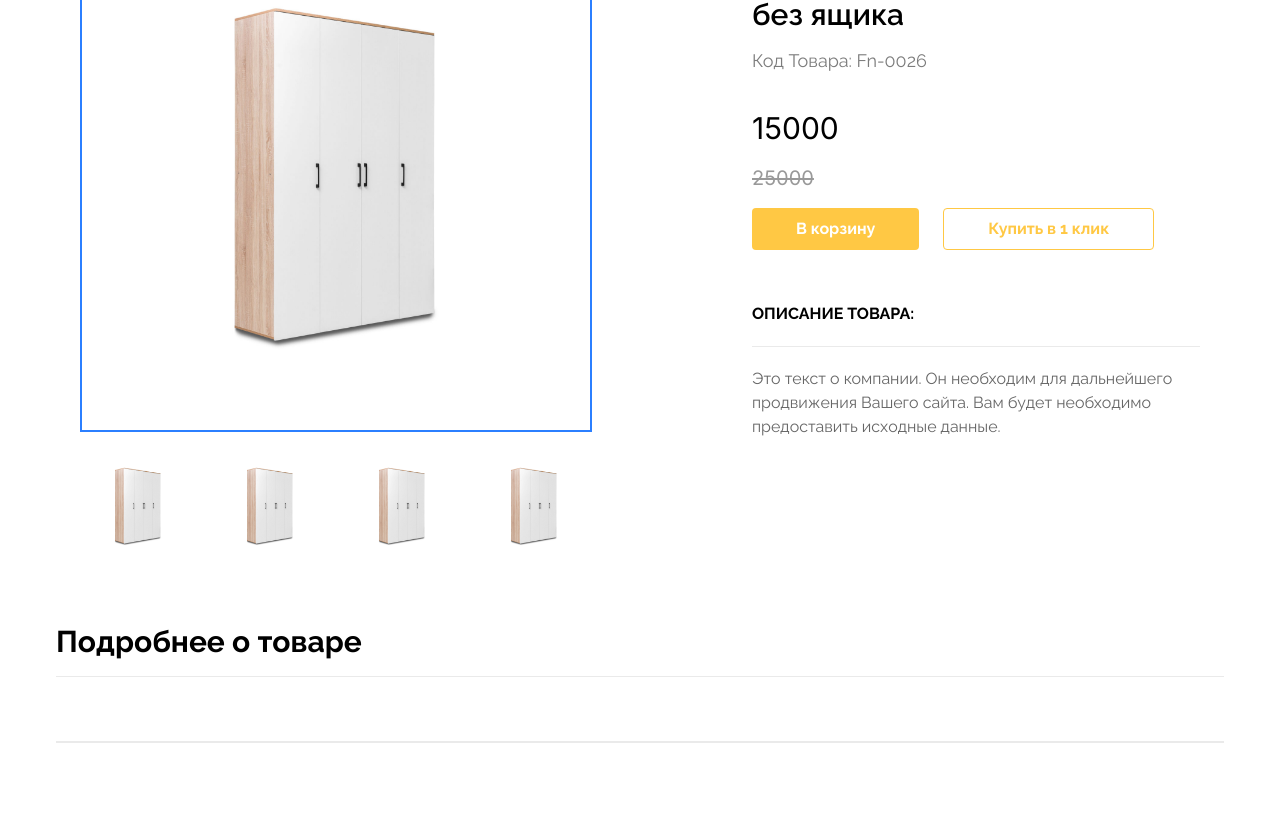
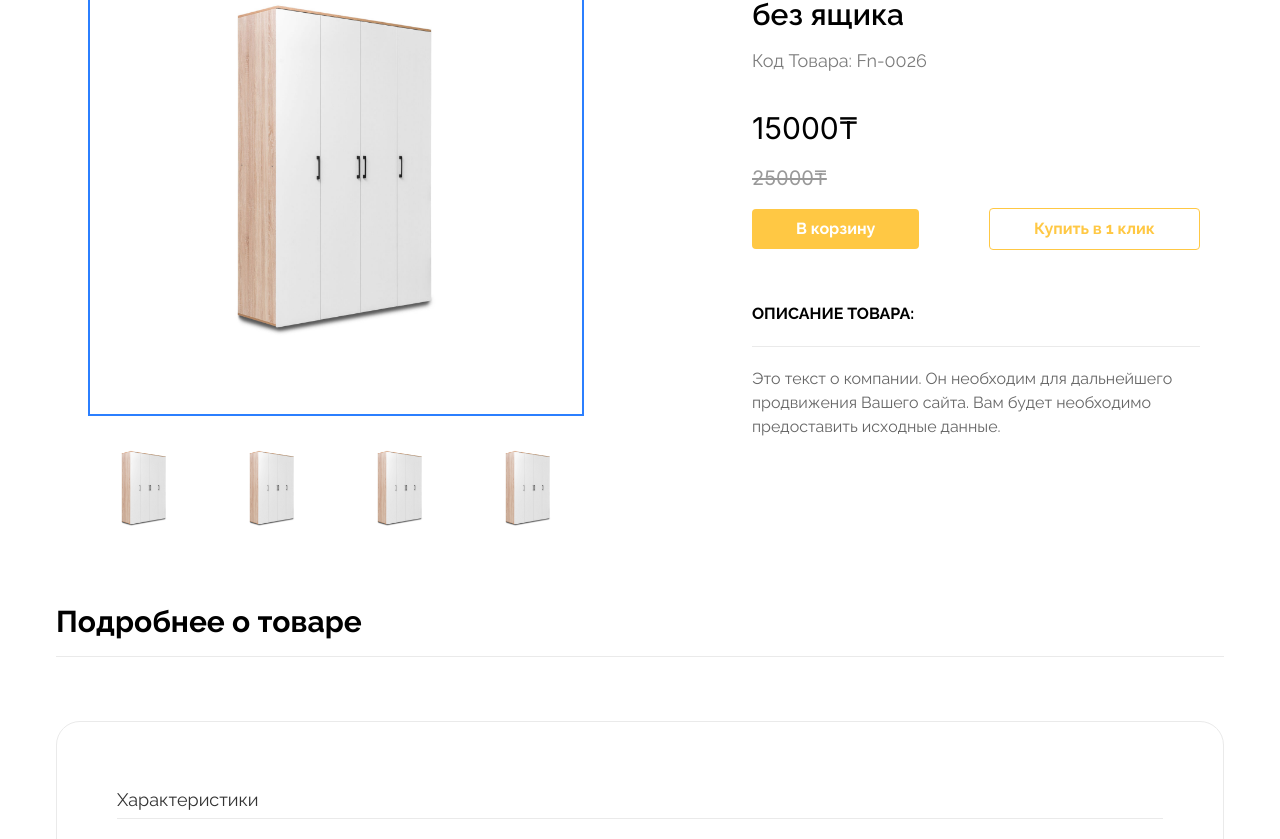
Before and after one commit to NzrSdv/viteProject, a Vue app: page /product/1 in a window 1280 px wide. Shown: the part 241-1080 px from the top of the page. Built offline with nearby package versions, Linux system fonts and the light colour scheme.

Commit message:
accordion's done

```diff
--- /dev/null
+++ b/src/UI/accordion/AccordionBase.vue
@@ -0,0 +1,50 @@
+<script setup>
+import AccordionSelector from "./AccordionSelector.vue";
+</script>
+
+<template>
+  <div v-for="(title, titleindex) in titles" :key="titleindex">
+    <div
+      class="border-b border-solid border-[#EAEAEA] pb-2 pt-5"
+      @click="
+        () => {
+          if (currentShow != titleindex) {
+            currentShow = titleindex;
+          }
+          else{
+            currentShow = -1;
+          }
+        }
+      "
+    >
+      <h2
+        class="font-[Raleway] font-normal text-lg/5 text-[#333333] cursor-pointer"
+      >
+        {{ title }}
+      </h2>
+    </div>
+    <div
+      v-if="currentShow == titleindex"
+      v-for="(info, index) in extraInfo"
+      :key="index"
+    >
+      <AccordionSelector :info="info" />
+    </div>
+  </div>
+</template>
+<script>
+export default {
+  name: "AccordionBase",
+  components: { AccordionSelector },
+  props: {
+    titles: Array,
+    extraInfo: Array,
+  },
+  data() {
+    return {
+      currentShow: -1,
+    };
+  },
+};
+</script>
+<style></style>
--- /dev/null
+++ b/src/UI/accordion/AccordionSelector.vue
@@ -0,0 +1,14 @@
+<template>
+  <div
+  class="max-w-90 border-b border-solid border-[#EAEAEA] flex justify-between items-center"
+  ><h4 class="text-[#999999]">{{ info.type }}:</h4> {{ info.value }}</div>
+</template>
+<script>
+
+export default {
+  props: {
+    info: Object,
+  },
+};
+</script>
+<style></style>
--- a/src/business/products.js
+++ b/src/business/products.js
@@ -14,17 +14,20 @@ const templates = [
     currentPrice: 15000,
     discountProduct: 50,
     newProduct: false,
-    characteristics: {
-      volume: "no",
-      material: "no",
-      type: "no",
-      doors: "no",
-      doorsQuantity: "no",
-      shelvesQuantity: "no",
-      mass: "no",
-      addition: "no",
-      country: "no",
-    },
+    characteristics: [
+      {
+        type: "ШхВхГ",
+        value: "нет",
+      },
+      { type: "Материал", value: "нет" },
+      { type: "Тип", value: "нет" },
+      { type: "Двери", value: "нет" },
+      { type: "Число дверей", value: "нет" },
+      { type: "Количество полок", value: "нет" },
+      { type: "Вес", value: "нет" },
+      { type: "Дополнительно", value: "нет" },
+      { type: "Страна изготовитель", value: "нет" },
+    ],
   },
   {
     name: "Комфорт 3 дуб бунратти с зеркалом",
@@ -35,17 +38,20 @@ const templates = [
     oldPrice: 0,
     discountProduct: 0,
     newProduct: true,
-    characteristics: {
-      volume: "no",
-      material: "no",
-      type: "no",
-      doors: "no",
-      doorsQuantity: "no",
-      shelvesQuantity: "no",
-      mass: "no",
-      addition: "no",
-      country: "no",
-    },
+    characteristics: [
+      {
+        type: "ШхВхГ",
+        value: "нет",
+      },
+      { type: "Материал", value: "нет" },
+      { type: "Тип", value: "нет" },
+      { type: "Двери", value: "нет" },
+      { type: "Число дверей", value: "нет" },
+      { type: "Количество полок", value: "нет" },
+      { type: "Вес", value: "нет" },
+      { type: "Дополнительно", value: "нет" },
+      { type: "Страна изготовитель", value: "нет" },
+    ],
   },
   {
     name: "Версаль бетон пайн",
@@ -56,17 +62,20 @@ const templates = [
     oldPrice: 0,
     discountProduct: 50,
     newProduct: false,
-    characteristics: {
-      volume: "no",
-      material: "no",
-      type: "no",
-      doors: "no",
-      doorsQuantity: "no",
-      shelvesQuantity: "no",
-      mass: "no",
-      addition: "no",
-      country: "no",
-    },
+    characteristics: [
+      {
+        type: "ШхВхГ",
+        value: "нет",
+      },
+      { type: "Материал", value: "нет" },
+      { type: "Тип", value: "нет" },
+      { type: "Двери", value: "нет" },
+      { type: "Число дверей", value: "нет" },
+      { type: "Количество полок", value: "нет" },
+      { type: "Вес", value: "нет" },
+      { type: "Дополнительно", value: "нет" },
+      { type: "Страна изготовитель", value: "нет" },
+    ],
   },
   {
     name: "Комфорт 3 дуб сонома серый",
@@ -77,17 +86,20 @@ const templates = [
     oldPrice: 25000,
     discountProduct: 50,
     newProduct: false,
-    characteristics: {
-      volume: "no",
-      material: "no",
-      type: "no",
-      doors: "no",
-      doorsQuantity: "no",
-      shelvesQuantity: "no",
-      mass: "no",
-      addition: "no",
-      country: "no",
-    },
+    characteristics: [
+      {
+        type: "ШхВхГ",
+        value: "нет",
+      },
+      { type: "Материал", value: "нет" },
+      { type: "Тип", value: "нет" },
+      { type: "Двери", value: "нет" },
+      { type: "Число дверей", value: "нет" },
+      { type: "Количество полок", value: "нет" },
+      { type: "Вес", value: "нет" },
+      { type: "Дополнительно", value: "нет" },
+      { type: "Страна изготовитель", value: "нет" },
+    ],
   },
 ];
 
--- a/src/components/header/UpperHeader.vue
+++ b/src/components/header/UpperHeader.vue
@@ -29,8 +29,8 @@ const cartLength = computed(() => store.getters.getCartLength)
         class="w-1/2 text-light-455 flex gap-2 items-center justify-center"
       >
         <router-link to="/cart">
-          <label class="relative flex flex-row gap-4">
-            <div class="absolute left-4 top-0 w-5 h-5 bg-[#FFC844] rounded-full text-white flex items-center justify-center">{{ cartLength }}</div>
+          <label class="relative flex flex-row gap-4 pr-3">
+            <div class="absolute left-2 bottom-1 w-5 h-5 bg-[#FFC844] rounded-full text-white flex items-center justify-center">{{ cartLength }}</div>
             <img src="@/assets/icons/Cart_icon.svg" />
 
             <h2 class="md:block hidden">Корзина</h2>
--- a/src/components/main/FirstSectionComponent.vue
+++ b/src/components/main/FirstSectionComponent.vue
@@ -25,7 +25,7 @@ import DelivererPhoto from "@/assets/photos/Deliverer_photo.png";
         </div>
         <GradientButton
           text="Подробнее"
-          :clickFunction="() => console.log('clicked the button gradient')"
+          :clickFunction="() => {$router.push('/catalog/Шкафы (МДФ)')}"
           width="189px"
         />
       </div>
--- a/src/components/product/ProductCard.vue
+++ b/src/components/product/ProductCard.vue
@@ -30,9 +30,9 @@ import NewMarker from "@/UI/NewMarker.vue";
         </div>
         <div class="price">
           <h3 class="oldPrice" v-if="product.oldPrice != 0">
-            {{ product.oldPrice }}
+            {{ product.oldPrice }}₸
           </h3>
-          <h3 class="currentPrice">{{ product.currentPrice }}</h3>
+          <h3 class="currentPrice">{{ product.currentPrice }}₸</h3>
         </div>
       </div>
     </div>
--- a/src/components/purchase/purchaseInputsComponent.vue
+++ b/src/components/purchase/purchaseInputsComponent.vue
@@ -180,9 +180,9 @@ import OrderInput from "@/UI/OrderInput.vue";
     </div>
 
     <div class="form flex flex-col w-full lg:w-2/3 gap-2">
-      <div class="flex flex-row w-full gap-5">
-        <OrderInput title="Имя" placeholder="Имя" class="w-1/2" />
-        <OrderInput title="Фамилия" placeholder="Фамилия" class="w-1/2" />
+      <div class="flex md:flex-row flex-col w-full gap-5">
+        <OrderInput title="Имя" placeholder="Имя" class="md:w-1/2 w-full" />
+        <OrderInput title="Фамилия" placeholder="Фамилия" class="md:w-1/2 w-full" />
       </div>
       <OrderInput title="Email" placeholder="sadvakasov.rakhat@gmail.com" />
       <OrderInput title="Телефон" placeholder="sadvakasov.rakhat@gmail.com" />
--- a/src/views/ProductScreen.vue
+++ b/src/views/ProductScreen.vue
@@ -5,6 +5,7 @@ import AccentButtonTwo from "../UI/AccentButtonTwo.vue";
 import ProductsRow from "../components/product/ProductsRow.vue";
 import { useStore } from "vuex";
 import { useRouter } from "vue-router";
+import AccordionBase from "../UI/accordion/AccordionBase.vue";
 const store = useStore();
 
 const router = useRouter();
@@ -12,10 +13,10 @@ const router = useRouter();
 
 <template>
   <main class="main">
-    <section class="section--gap">
+    <section class="section--gap px-2">
       <div class="flex flex-column items-center justify-center">
-        <div class="flex flex-row items-start gap-40">
-          <div class="w-lg grid gap-4 grid-cols-4 grid-rows-5 row-span-1">
+        <div class="flex flex-col lg:flex-row items-center lg:items-start gap-10 lg:gap-40">
+          <div class="w-full px-2 md:w-lg grid gap-4 grid-cols-4 grid-rows-5 row-span-1">
             <div
               class="border-2 border-solid border-blue-500 col-span-4 row-span-4"
             >
@@ -37,17 +38,17 @@ const router = useRouter();
             </div>
           </div>
           <div class="flex flex-col justify-start gap-13 max-w-md pt-9">
-            <div class="flex flex-col gap-9">
+            <div class="flex flex-col lg:text-start text-center  gap-9">
               <div class="flex flex-col gap-4">
                 <h1 class="title">{{ product.name }}</h1>
                 <h5 class="sub-title">Код Товара: {{ product.code }}</h5>
               </div>
-              <div class="flex flex-col gap-5">
-                <h3 class="price">{{ product.currentPrice }}</h3>
+              <div class="flex flex-col lg:items-start items-center gap-5">
+                <h3 class="price">{{ product.currentPrice }}₸</h3>
                 <h4 v-if="product.oldPrice != 0" class="oldPrice">
-                  {{ product?.oldPrice }}
+                  {{ product?.oldPrice }}₸
                 </h4>
-                <div class="flex flex-row gap-6">
+                <div class="w-full flex flex-row items-center justify-between gap-6">
                   <AccentButton
                     text="В корзину"
                     @click="
@@ -87,8 +88,10 @@ const router = useRouter();
           Подробнее о товаре
           <div class="h-[1px] w-full bg-light-4"></div>
         </h2>
-        <div class="border border-solid border-light-4 w-full">
-          <div class="accordion"></div>
+        <div class="w-full">
+          <div class="border border-solid border-[#EAEAEA] rounded-3xl py-12 px-15">
+            <AccordionBase :titles="['Характеристики','Оплата','Доставка','Гарантии']" :extraInfo="product.characteristics"/>
+          </div>
         </div>
       </div>
     </section>
```
Also changed, not shown: src/components/cart/CartCardComponent.vue (+16 -13 lines), src/components/catalog/CatalogContent.vue (+66 -4 lines).
